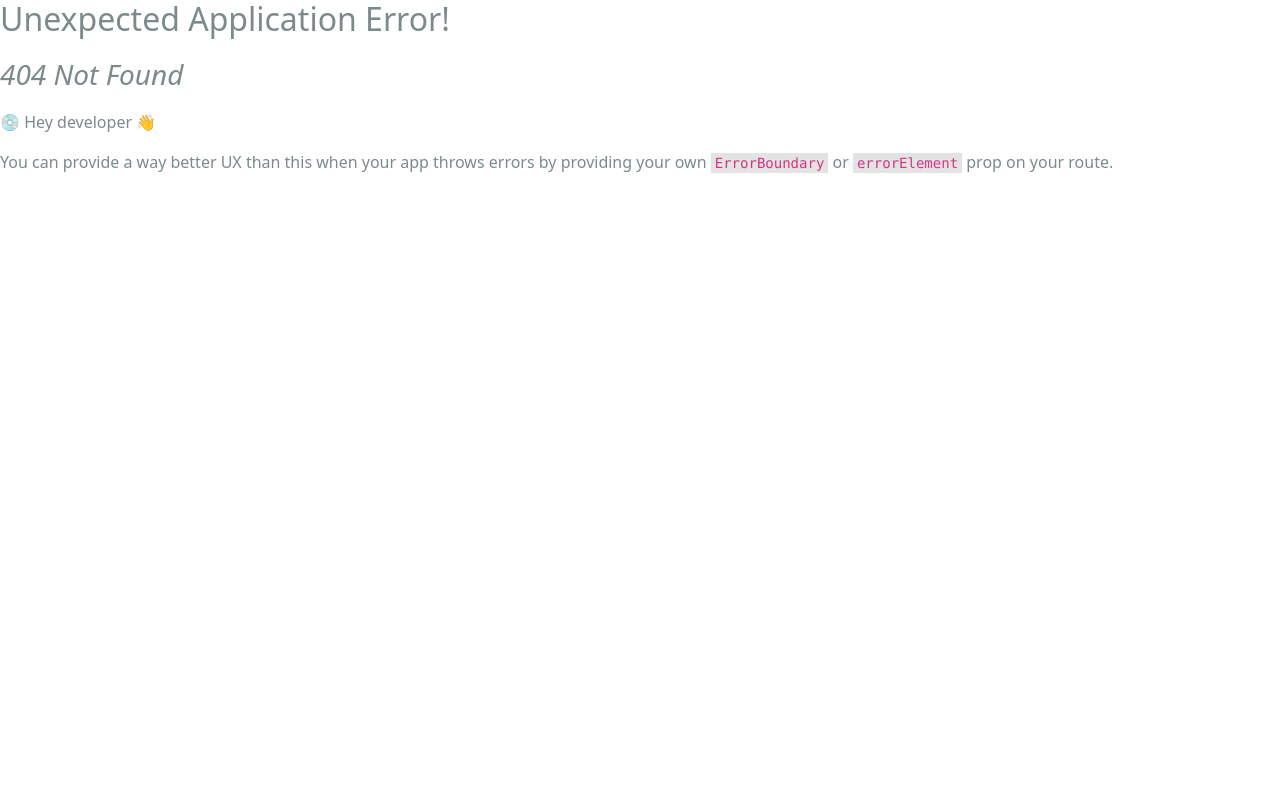
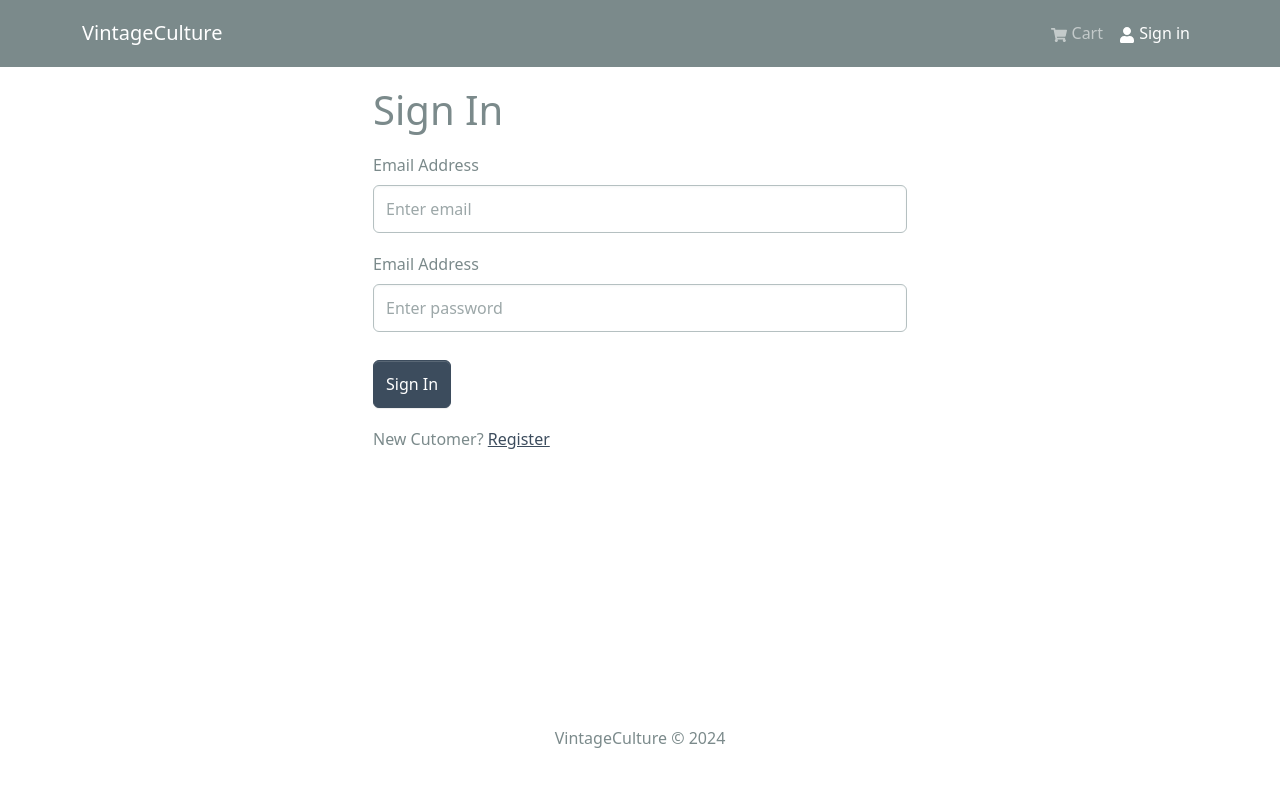
Before and after one commit to kevin120202/vintageCultureV1, a React (Vite) app in the folder frontend/: page /login in a window 1280 px wide. Before the commit this address had no page. Shown: the top 786 px of the page. Built offline with nearby package versions, Linux system fonts and the light colour scheme.

Commit message:
added login screen

```diff
--- /dev/null
+++ b/frontend/src/components/FormContainer.jsx
@@ -0,0 +1,16 @@
+import React from 'react'
+import { Container, Row, Col } from "react-bootstrap"
+
+function FormContainer({ children }) {
+    return (
+        <Container>
+            <Row className='justify-content-md-center'>
+                <Col xs={12} md={6}>
+                    {children}
+                </Col>
+            </Row>
+        </Container>
+    )
+}
+
+export default FormContainer
--- a/frontend/src/main.jsx
+++ b/frontend/src/main.jsx
@@ -17,6 +17,7 @@
 import Home from './screens/Home'
 import ProductScreen from './screens/ProductScreen.jsx'
 import CartScreen from './screens/CartScreen.jsx'
+import LoginScreen from './screens/LoginScreen.jsx'
 
 const router = createBrowserRouter(
     createRoutesFromElements(
@@ -24,6 +25,7 @@
             <Route index={true} path="/" element={<Home />} />
             <Route path="/product/:id" element={<ProductScreen />} />
             <Route path="/cart" element={<CartScreen />} />
+            <Route path="/login" element={<LoginScreen />} />
         </Route>
     )
 )
--- /dev/null
+++ b/frontend/src/screens/LoginScreen.jsx
@@ -0,0 +1,50 @@
+import React, { useState } from 'react'
+import { Link } from 'react-router-dom'
+import FormContainer from '../components/FormContainer'
+import { Button, Form, Row, Col } from 'react-bootstrap'
+
+function LoginScreen() {
+    const [email, setEmail] = useState("")
+    const [password, setPassword] = useState("")
+
+    const submitHandler = (e) => {
+        e.preventHandler()
+        console.log("submit");
+    }
+
+    return (
+        <FormContainer>
+            <h1>Sign In</h1>
+            <Form onSubmit={submitHandler}>
+                <Form.Group controlId='email' className='my-3'>
+                    <Form.Label>Email Address</Form.Label>
+                    <Form.Control
+                        type='email'
+                        placeholder='Enter email'
+                        value={email}
+                        onChange={(e) => setEmail(e.target.value)}
+                    >
+                    </Form.Control>
+                </Form.Group>
+                <Form.Group controlId='password' className='my-3'>
+                    <Form.Label>Email Address</Form.Label>
+                    <Form.Control
+                        type='password'
+                        placeholder='Enter password'
+                        value={password}
+                        onChange={(e) => setPassword(e.target.value)}
+                    >
+                    </Form.Control>
+                </Form.Group>
+                <Button type="submit" variant="primary" className='mt-2'>Sign In</Button>
+                <Row className='py-3'>
+                    <Col>
+                        New Cutomer? <Link to="/register">Register</Link>
+                    </Col>
+                </Row>
+            </Form>
+        </FormContainer>
+    )
+}
+
+export default LoginScreen
--- /dev/null
+++ b/frontend/src/slice/authSlice.js
@@ -0,0 +1,19 @@
+import { createSlice } from "@reduxjs/toolkit";
+
+const initialState = {
+    userInfo: localStorage.getItem("userInfo") ? JSON.parse(localStorage.getItem("userInfo")) : null
+}
+
+const authSlice = createSlice({
+    name: "auth",
+    initialState,
+    reducers: {
+        setCredentials: (state, action) => {
+            state.userInfo = action.payload
+            localStorage.setItem('userInfo', JSON.stringify(action.payload))
+        }
+    }
+})
+
+export const { setCredentials } = authSlice.actions
+export default authSlice.reducer
--- a/frontend/src/store.js
+++ b/frontend/src/store.js
@@ -1,11 +1,13 @@
 import { configureStore } from "@reduxjs/toolkit"
 import { apiSlice } from "./slice/apiSlice"
 import cartSliceReducer from "./slice/cartSlice"
+import authSliceReducer from "./slice/authSlice"
 
 const store = configureStore({
     reducer: {
         [apiSlice.reducerPath]: apiSlice.reducer,
-        cart: cartSliceReducer
+        cart: cartSliceReducer,
+        auth: authSliceReducer
     },
     middleware: (getDefaultMiddleware) => getDefaultMiddleware().concat(apiSlice.middleware),
     devTools: true
```
Also changed, not shown: frontend/src/slice/usersApiSlice.js (added, +16 -0 lines).
